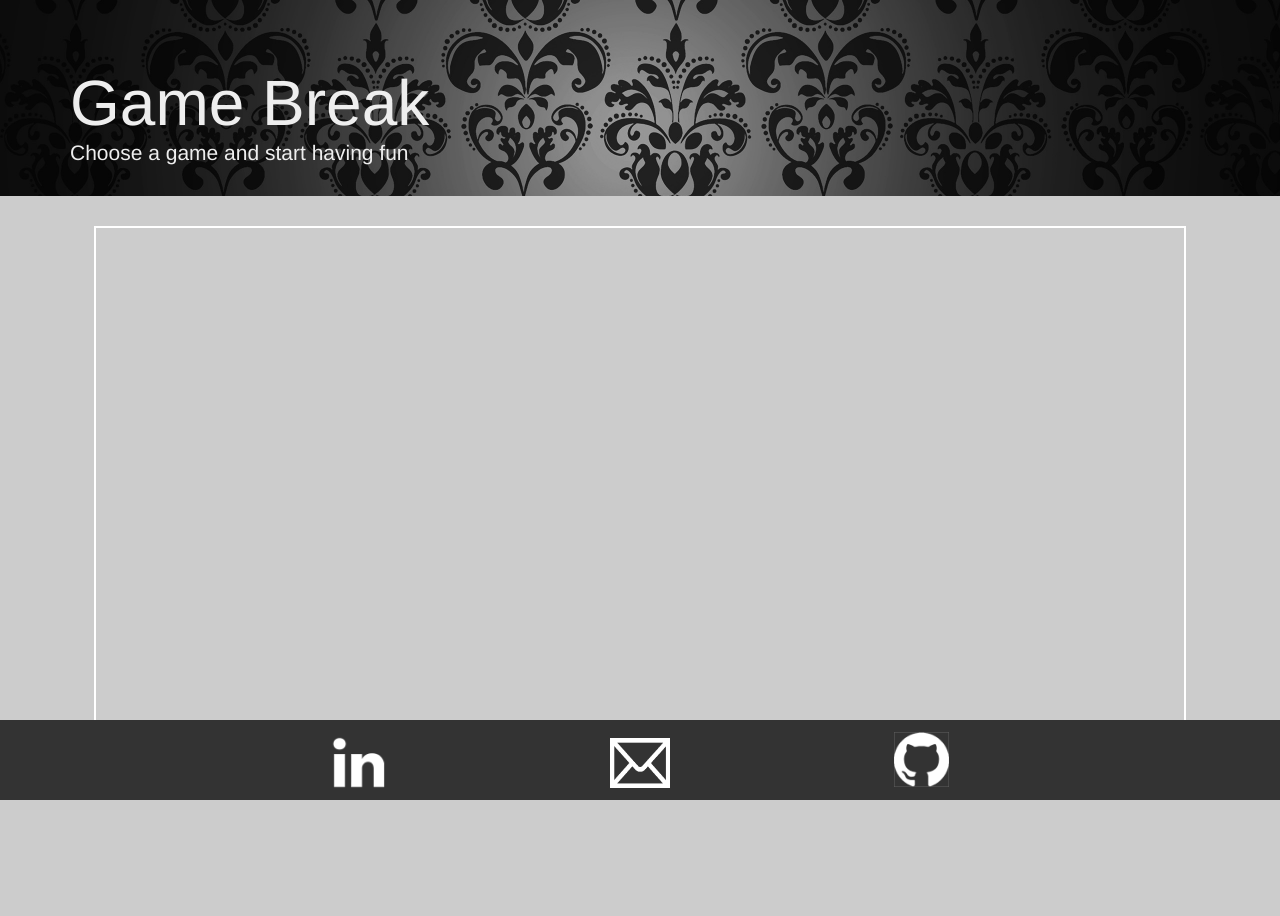
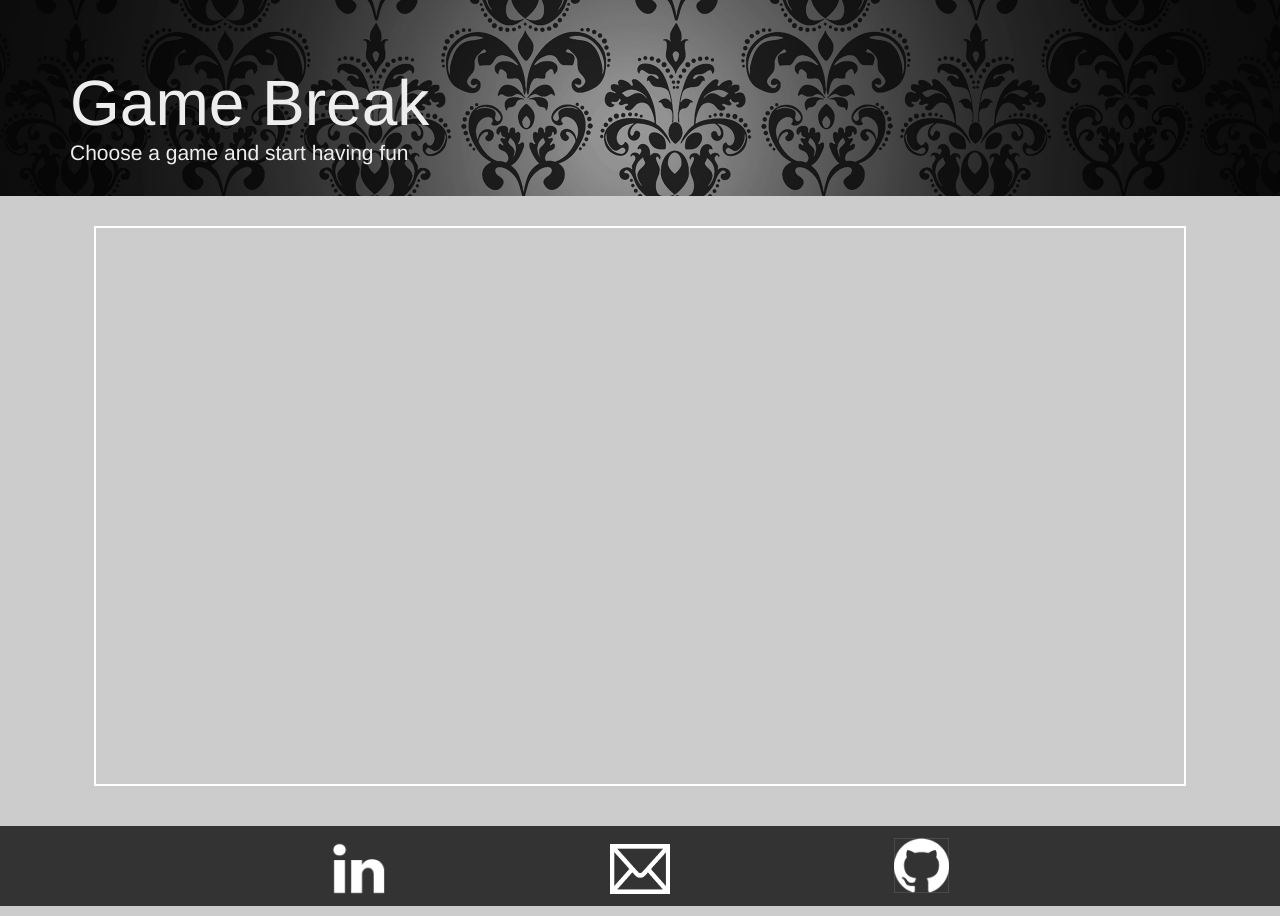
Before and after one commit to dkingdon/game_brake, a website: page public/views/index.html in a window 1280 px wide. Before the commit the page ends 810 px from the top, so only its background shows below. Drawn offline with nearby package versions, Linux system fonts and the light colour scheme; some packages are replaced by stand-ins of ours; files that its build step writes are made by us from their sources; files whose address does not match are found by name.

Commit message:
fixed formatting issues

```diff
--- a/public/styles/styles.css
+++ b/public/styles/styles.css
@@ -24,9 +24,9 @@ html body {
 }
 
 
-.col-md-10 {
+.view {
   border: 2px solid white;
-  height: 65vh;
+  height: 70vh;
   text-align: center;
   margin-bottom: 0px;
   padding-bottom: 0px;
@@ -38,16 +38,22 @@ html body {
   background-size: cover;
 }
 
+#index-container {
+  margin-top: 10px;
+}
+
 #hangman-index {
   border: 1px solid white;
   background: url('/images/hangman-background.jpg') no-repeat center center;
   background-size: cover;
+  margin-top: 10px;
 }
 
 #memory-index {
   border: 1px solid white;
   background: url('/images/memory-background.jpg') no-repeat center center;
   background-size: cover;
+  margin-top: 10px;
 }
 
 .index-nav {
@@ -210,13 +216,17 @@ div.image {
   /* - - - END Memory styles - - - */
 
 .footer {
-  position: absolute;
+  /*position: absolute;*/
+  position: relative;
   background-color: #333333;
   color: white;
   text-align: center;
   width: 100%;
-  bottom: 0;
+  bottom: 0px;
+  margin-top:20px;
   height: 80px;
+  /*clear: both;*/
+  margin-top:
 }
 
 .linkedin {
--- a/public/views/index.html
+++ b/public/views/index.html
@@ -38,13 +38,15 @@
     <!-- Gameboard -->
     <section class="gameboard-container">
       <div class="row">
-        <div class="col-md-10 col-md-offset-1 col-sm-10 col-sm-offset-1 col-xs-10 col-xs-offset-1">
-          <div ng-view></div>
+        <div class="col-md-10 col-md-offset-1 col-sm-10 col-sm-offset-1 col-xs-10 col-xs-offset-1 view">
+            <div class="col-md-12 col-sm-12 col-xs-12">
+              <div ng-view></div>
+            </div>
         </div>
       </div>
     </section>
 
-
+<br />
     <!-- footer -->
     <div class="footer">
       <footer>
```
Also changed, not shown: public/views/templates/gamesIndex.html (+7 -5 lines).
